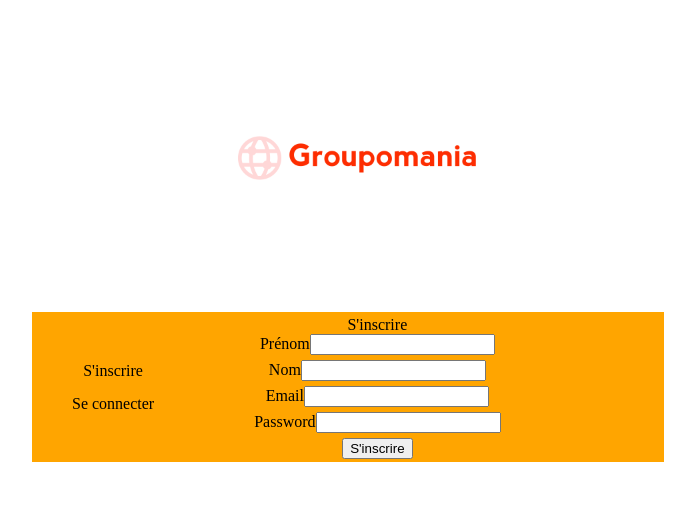
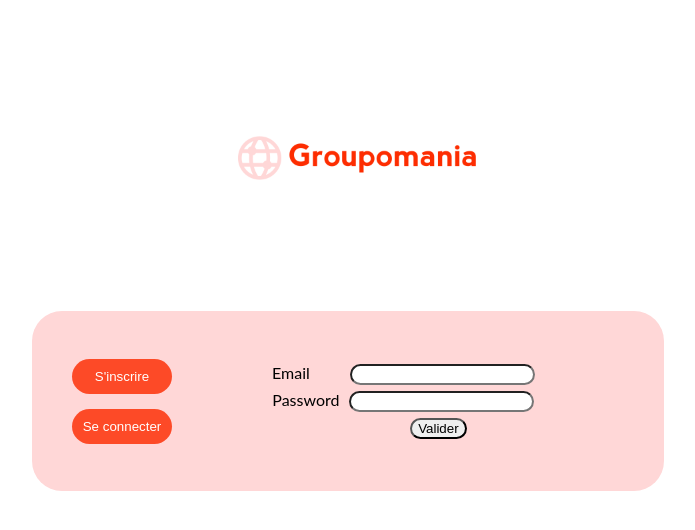
Before and after one commit to dimitri-lev/DimitriLevalois_7_25082022, a React (Create React App) app in the folder frontend/: page / in a window 1280 px wide. Shown: the top 530 px of the page, without its empty margins (292-987 px from the left). Built offline with nearby package versions, Linux system fonts and the light colour scheme.

Commit message:
update style

```diff
--- a/frontend/package.json
+++ b/frontend/package.json
@@ -3,6 +3,8 @@
   "version": "0.1.0",
   "private": true,
   "dependencies": {
+    "@fortawesome/free-solid-svg-icons": "^6.2.0",
+    "@fortawesome/react-fontawesome": "^0.2.0",
     "@testing-library/jest-dom": "^5.16.5",
     "@testing-library/react": "^13.3.0",
     "@testing-library/user-event": "^13.5.0",
--- a/frontend/src/components/GetPosts/GetPosts.jsx
+++ b/frontend/src/components/GetPosts/GetPosts.jsx
@@ -21,7 +21,7 @@
   /* systeme de date ?, nom et prénom de l'auteur du post */
   return (
     <div>
-      <ul>
+      <ul className="posts-container">
         {postsData.map((article) => (
           <Post key={article._id} article={article} token={token} />
         ))}
--- a/frontend/src/components/GetPosts/Post.jsx
+++ b/frontend/src/components/GetPosts/Post.jsx
@@ -2,12 +2,16 @@
 import '../../utils/styles/GetPosts.css';
 import { useState } from 'react';
 import axios from 'axios';
+import { FontAwesomeIcon } from '@fortawesome/react-fontawesome';
+import { faHeart } from '@fortawesome/free-solid-svg-icons';
 
 const Post = ({ article, token }) => {
   console.log(article);
 
   const [isEditing, setIsEditing] = useState(false);
   const [editContent, setEditContent] = useState('');
+  const [content, setContent] = useState('');
+  const [file, setFile] = useState(null);
 
   const dateFormater = (date) => {
     let newDate = new Date(date).toLocaleDateString('FR-fr', {
@@ -22,7 +26,14 @@
   };
 
   const handleEdit = () => {
-    axios({
+    setContent(content);
+    let data = new FormData();
+    data.append('image', file);
+    data.append('text', content);
+
+    console.log(data);
+
+    /* axios({
       method: 'PUT',
       url: 'http://localhost:3000/api/posts/' + article._id,
       headers: {
@@ -31,7 +42,29 @@
       data: {
         text: editContent ? editContent : article.text,
       },
-    }).then(() => setIsEditing(false));
+    }).then(() => setIsEditing(false)); */
+    fetch(
+      'http://localhost:3000/api/posts/' + article._id,
+
+      {
+        method: 'PUT',
+        headers: {
+          Authorization: `Bearer ${token}`,
+        },
+        body: data,
+      }
+    )
+      .then((response) => response.json())
+
+      .then((result) => {
+        setIsEditing(false);
+        console.log('Success:', result);
+        /* setFile(''); */
+      })
+
+      .catch((error) => {
+        console.error('Error:', error);
+      });
   };
 
   const handleDelete = () => {
@@ -43,6 +76,20 @@
       },
     });
     window.location.reload();
+  };
+
+  const handleLike = () => {
+    const articleId = article._id;
+    axios({
+      method: 'POST',
+      url: `http://localhost:3000/api/posts/${articleId}/like`,
+      headers: {
+        Authorization: `Bearer ${token}`,
+      },
+      data: {
+        like: 1,
+      },
+    });
   };
 
   return (
@@ -65,15 +112,25 @@
 
       <div>
         <p style={{ position: 'absolute', right: '160px', bottom: '0px' }}>
+          <FontAwesomeIcon icon={faHeart} onClick={() => handleLike()} />{' '}
           {article.likes}
         </p>
         {isEditing ? (
+          <div>
             <button
               onClick={() => handleEdit()}
               style={{ position: 'absolute', right: '100px', bottom: '10px' }}
             >
               Valider
             </button>
+            <input
+              type="file"
+              name="file"
+              id="file"
+              accept=".jpeg, .jpg, .png"
+              onChange={(e) => setFile(e.target.files[0])}
+            />
+          </div>
         ) : (
           <button
             onClick={() => setIsEditing(true)}
--- a/frontend/src/components/Sign/Sign.jsx
+++ b/frontend/src/components/Sign/Sign.jsx
@@ -4,8 +4,8 @@
 import '../../utils/styles/Sign.css';
 
 const Sign = () => {
-  const [signUp, setSignUp] = useState(true);
-  const [signIn, setSignIn] = useState(false);
+  const [signUp, setSignUp] = useState(false);
+  const [signIn, setSignIn] = useState(true);
   const HandleSign = (e) => {
     if (e.target.id === 'register') {
       setSignIn(false);
@@ -19,15 +19,25 @@
     <div className="connection-form">
       <div className="form-container">
         <ul>
-          <li
+          <li>
+            <button
+              className="btn-log"
               onClick={HandleSign}
               id="register"
               style={{ listStyleType: 'none', marginBottom: '15px' }}
             >
               S'inscrire
+            </button>
           </li>
-          <li onClick={HandleSign} id="login" style={{ listStyleType: 'none' }}>
+          <li>
+            <button
+              className="btn-log"
+              onClick={HandleSign}
+              id="login"
+              style={{ listStyleType: 'none' }}
+            >
               Se connecter
+            </button>
           </li>
         </ul>
         {signUp && <SignUp />}
--- a/frontend/src/components/Sign/SignIn.jsx
+++ b/frontend/src/components/Sign/SignIn.jsx
@@ -1,6 +1,7 @@
 import React, { useState } from 'react';
 import axios from 'axios';
 import { useNavigate } from 'react-router-dom';
+import '../../utils/styles/Sign.css';
 
 const SignIn = () => {
   const [email, setEmail] = useState('');
@@ -36,13 +37,12 @@
   };
 
   return (
-    <div style={{ marginLeft: '100px' }}>
-      <div>
-        <div>Se connecter</div>
-      </div>
+    <div className="signIn-container" style={{ marginLeft: '100px' }}>
       <form action="" onSubmit={handleLogin}>
         <div style={{ marginBottom: '5px' }}>
-          <label htmlFor="email">Email</label>
+          <label className="label-email" htmlFor="email">
+            Email
+          </label>
           <input
             name="email"
             type="email"
@@ -51,7 +51,9 @@
           />
         </div>
         <div style={{ marginBottom: '5px' }}>
-          <label htmlFor="password">Password</label>
+          <label className="label-password" htmlFor="password">
+            Password
+          </label>
           <input
             type="password"
             name="password"
@@ -66,7 +68,7 @@
             success === true ? navigate('/posts') : navigate('/')
           }
         /> */}
-        <input type="submit" value="Se connecter" />
+        <input className="signIn-valider" type="submit" value="Valider" />
       </form>
     </div>
   );
--- a/frontend/src/components/Sign/SignUp.jsx
+++ b/frontend/src/components/Sign/SignUp.jsx
@@ -30,10 +30,6 @@
 
   return (
     <div style={{ marginLeft: '100px' }}>
-      <div>
-        <div>S'inscrire</div>
-      </div>
-
       <form action="" onSubmit={handleLogin}>
         <div style={{ marginBottom: '5px' }}>
           <label htmlFor="firstName">Prénom</label>
@@ -71,7 +67,7 @@
             value={password}
           />
         </div>
-        <input type="submit" value="S'inscrire" />
+        <input type="submit" value="Valider" />
       </form>
     </div>
   );
--- a/frontend/src/utils/styles/GetPosts.css
+++ b/frontend/src/utils/styles/GetPosts.css
@@ -1,10 +1,17 @@
 .post-container {
   width: 80%;
   height: 200px;
-  background-color: orange;
+  background-color: #ffd7d7;
   border: 2px black solid;
   margin-bottom: 20px;
   position: relative;
+}
+
+.posts-container {
+  padding-left: 0;
+  display: flex;
+  flex-direction: column;
+  align-items: center;
 }
 
 .post-img {
--- a/frontend/src/utils/styles/Sign.css
+++ b/frontend/src/utils/styles/Sign.css
@@ -1,13 +1,51 @@
+body {
+  font-family: Lato, sans-serif;
+}
+
 .connection-form {
   text-align: center;
   display: flex;
   justify-content: center;
-  height: 150px;
+  height: 180px;
+}
+
+li {
+  list-style-type: none;
 }
 
 .form-container {
   display: flex;
-  background-color: orange;
+  background-color: #ffd7d7;
   width: 50%;
   align-items: center;
+  border-radius: 30px;
 }
+
+.btn-log {
+  padding: 10px;
+  border-radius: 20px;
+  background-color: #fd2b01d0;
+  color: white;
+  border: none;
+  width: 100px;
+}
+
+.btn-log:hover {
+  opacity: 0.5;
+}
+
+.signIn-container input {
+  border-radius: 30px;
+}
+
+.label-email {
+  padding-right: 40px;
+}
+
+.label-password {
+  padding-right: 10px;
+}
+
+.signIn-valider {
+  margin-left: 70px;
+}
```
Also changed, not shown: frontend/src/components/CreatePost/CreatePost.jsx (+0 -17 lines), 2 other files (tests, documents, lock files or other folders). Lines whose indentation alone changed are shown as unchanged.
